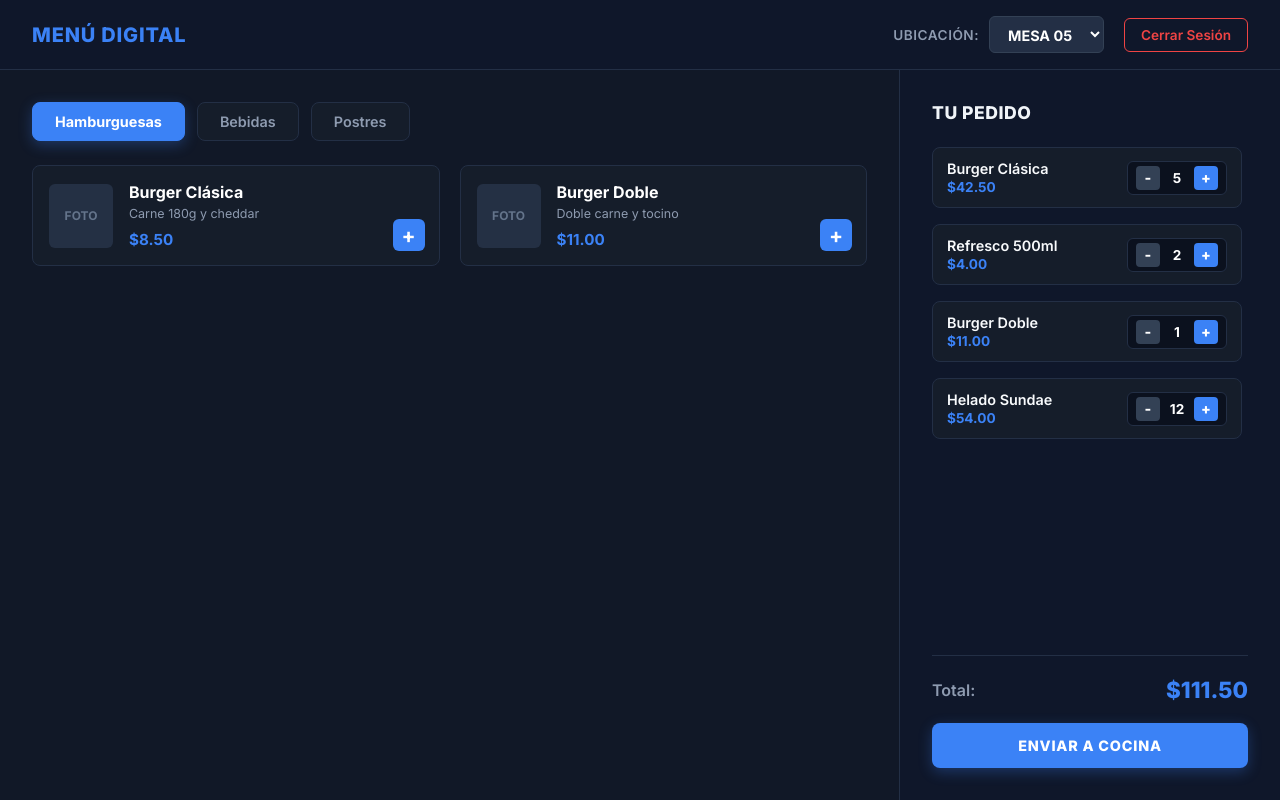
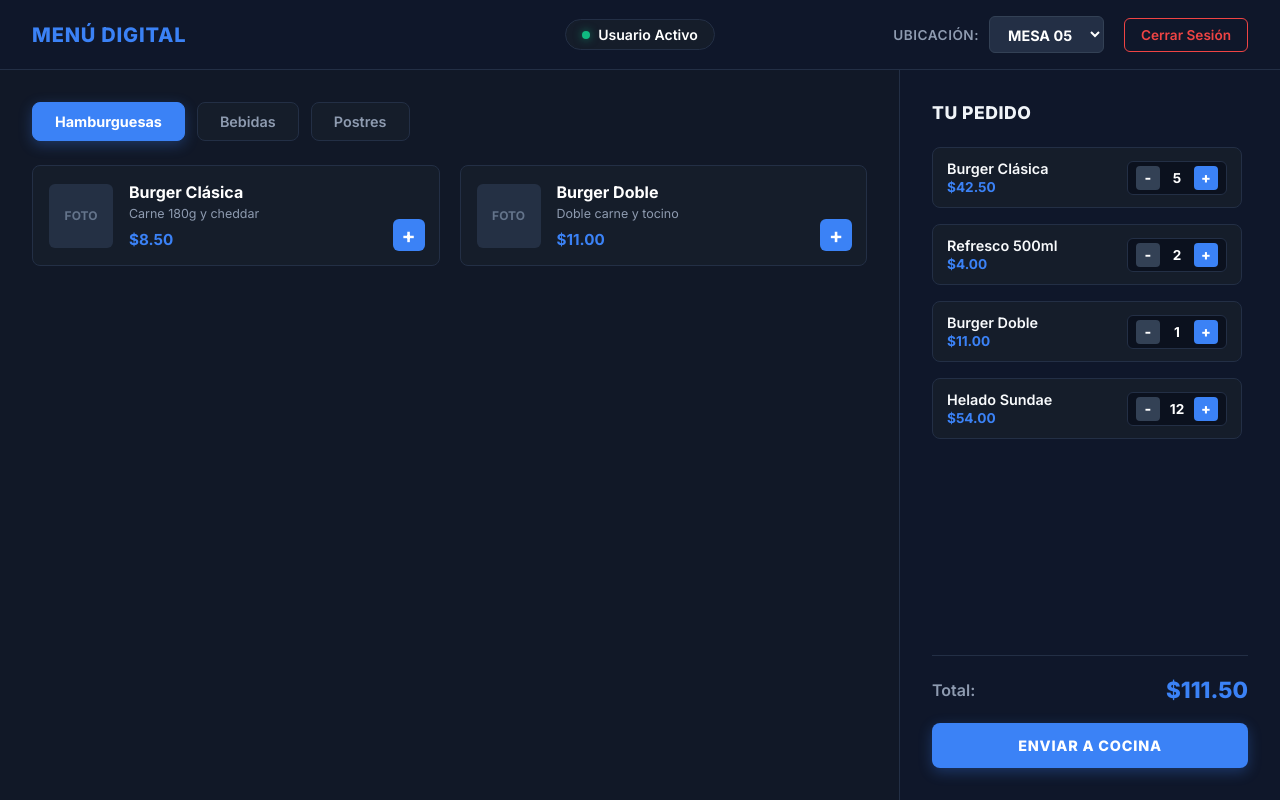
Before and after one commit to djvictorcabrera-tech/proyecto-final, a PHP site: page /menu.php in a window 1280 px wide. Run offline with PHP 8.4, Linux system fonts and the light colour scheme.

Commit message:
Add files via upload

```diff
--- a/menu.php
+++ b/menu.php
@@ -1,5 +1,9 @@
 <?php
-// Procesamiento Backend PHP
+require_once 'SessionManager.php';
+
+$session = new SessionManager();
+$usuarioConectado = $_SESSION['usuario'] ?? $_SESSION['user_name'] ?? 'Usuario Activo';
+
 if ($_SERVER['REQUEST_METHOD'] === 'POST') {
     header('Content-Type: application/json');
     $rawInput = file_get_contents('php://input');
@@ -41,12 +45,10 @@ if ($_SERVER['REQUEST_METHOD'] === 'POST') {
             --text-primary: #ffffff;
             --text-muted: #8e9bb0;
 
-            /* TEMA AZUL */
             --color-primary: #3b82f6;
             --color-primary-hover: #2563eb;
             --color-primary-dark: #1d4ed8;
             --color-danger: #ef4444;
-            --color-danger-hover: #dc2626;
 
             --border-color: #232f45;
             --radius-lg: 12px;
@@ -69,7 +71,6 @@ if ($_SERVER['REQUEST_METHOD'] === 'POST') {
             overflow: hidden;
         }
 
-        /* Fullscreen Layout */
         .app-container {
             width: 100vw;
             height: 100vh;
@@ -78,10 +79,10 @@ if ($_SERVER['REQUEST_METHOD'] === 'POST') {
             background: #111827;
         }
 
-        /* Header Bar */
+        /* Header Bar - Layout en 3 Columnas */
         .app-header {
-            display: flex;
-            justify-content: space-between;
+            display: grid;
+            grid-template-columns: 1fr auto 1fr;
             align-items: center;
             padding: 16px 32px;
             background-color: var(--bg-sidebar);
@@ -97,13 +98,36 @@ if ($_SERVER['REQUEST_METHOD'] === 'POST') {
             text-transform: uppercase;
         }
 
+        /* Bloque central del usuario */
+        .user-center-display {
+            display: flex;
+            align-items: center;
+            justify-content: center;
+            gap: 8px;
+            background-color: var(--bg-card);
+            border: 1px solid var(--border-color);
+            padding: 6px 16px;
+            border-radius: 20px;
+            font-size: 0.88rem;
+            font-weight: 600;
+            color: var(--text-primary);
+        }
+
+        .user-status-dot {
+            width: 8px;
+            height: 8px;
+            background-color: #10b981;
+            border-radius: 50%;
+            box-shadow: 0 0 8px rgba(16, 185, 129, 0.6);
+        }
+
         .header-actions {
             display: flex;
             align-items: center;
+            justify-content: flex-end;
             gap: 20px;
         }
 
-        /* Menú Desplegable de Mesas */
         .table-select-container {
             display: flex;
             align-items: center;
@@ -141,7 +165,6 @@ if ($_SERVER['REQUEST_METHOD'] === 'POST') {
             color: #ffffff;
         }
 
-        /* Botón Cerrar Sesión */
         .btn-logout {
             background-color: transparent;
             color: var(--color-danger);
@@ -152,9 +175,6 @@ if ($_SERVER['REQUEST_METHOD'] === 'POST') {
             font-weight: 600;
             text-decoration: none;
             transition: all 0.2s ease;
-         display: inline-flex;
-         align-items: center;
-         gap: 6px;
         }
 
         .btn-logout:hover {
@@ -163,7 +183,6 @@ if ($_SERVER['REQUEST_METHOD'] === 'POST') {
             box-shadow: 0 4px 12px rgba(239, 68, 68, 0.3);
         }
 
-        /* Main Content Grid */
         .main-layout {
             display: grid;
             grid-template-columns: 1fr 380px;
@@ -172,7 +191,6 @@ if ($_SERVER['REQUEST_METHOD'] === 'POST') {
             overflow: hidden;
         }
 
-        /* Menu Section */
         .menu-section {
             padding: 32px;
             border-right: 1px solid var(--border-color);
@@ -182,7 +200,6 @@ if ($_SERVER['REQUEST_METHOD'] === 'POST') {
             overflow-y: auto;
         }
 
-        /* Categories Filter */
         .categories-filter {
             display: flex;
             gap: 12px;
@@ -213,7 +230,6 @@ if ($_SERVER['REQUEST_METHOD'] === 'POST') {
             box-shadow: 0 4px 14px rgba(59, 130, 246, 0.3);
         }
 
-        /* Products Grid */
         .products-grid {
             display: grid;
             grid-template-columns: repeat(auto-fill, minmax(280px, 1fr));
@@ -304,7 +320,6 @@ if ($_SERVER['REQUEST_METHOD'] === 'POST') {
             transform: scale(1.05);
         }
 
-        /* Sidebar Order Section */
         .order-section {
             background-color: var(--bg-sidebar);
             padding: 32px;
@@ -361,7 +376,6 @@ if ($_SERVER['REQUEST_METHOD'] === 'POST') {
             font-size: 0.85rem;
         }
 
-        /* Quantity Controls (+/-) */
         .cart-item-controls {
             display: flex;
             align-items: center;
@@ -419,7 +433,6 @@ if ($_SERVER['REQUEST_METHOD'] === 'POST') {
             font-style: italic;
         }
 
-        /* Order Footer */
         .order-footer {
             border-top: 1px solid var(--border-color);
             padding-top: 20px;
@@ -476,9 +489,13 @@ if ($_SERVER['REQUEST_METHOD'] === 'POST') {
 <body>
 
 <div class="app-container">
-    <!-- Header con Selector de Mesas y Cerrar Sesión -->
     <header class="app-header">
         <h1 class="app-title">Menú Digital</h1>
+
+        <div class="user-center-display">
+            <span class="user-status-dot"></span>
+            <span><?php echo htmlspecialchars($usuarioConectado); ?></span>
+        </div>
 
         <div class="header-actions">
             <div class="table-select-container">
@@ -497,9 +514,7 @@ if ($_SERVER['REQUEST_METHOD'] === 'POST') {
         </div>
     </header>
 
-    <!-- Main Content Layout -->
     <div class="main-layout">
-        <!-- Menu Section -->
         <section class="menu-section">
             <div class="categories-filter">
                 <button class="category-btn active" onclick="filterCategory('hamburguesas', this)">Hamburguesas</button>
@@ -507,18 +522,13 @@ if ($_SERVER['REQUEST_METHOD'] === 'POST') {
                 <button class="category-btn" onclick="filterCategory('postres', this)">Postres</button>
             </div>
 
-            <div class="products-grid" id="products-container">
-                <!-- Se inyecta con JS -->
-            </div>
+            <div class="products-grid" id="products-container"></div>
         </section>
 
-        <!-- Order Sidebar -->
         <aside class="order-section">
             <div>
                 <h2 class="order-header-title">TU PEDIDO</h2>
-                <ul class="cart-list" id="cart-items">
-                    <!-- Items inyectados dinámicamente -->
-                </ul>
+                <ul class="cart-list" id="cart-items"></ul>
             </div>
 
             <div class="order-footer">
@@ -533,7 +543,6 @@ if ($_SERVER['REQUEST_METHOD'] === 'POST') {
 </div>
 
 <script>
-    // Base de datos de productos
     const dbProducts = [
         { id: 1, name: 'Burger Clásica', desc: 'Carne 180g y cheddar', price: 8.50, category: 'hamburguesas' },
         { id: 2, name: 'Burger Doble', desc: 'Doble carne y tocino', price: 11.00, category: 'hamburguesas' },
@@ -542,7 +551,6 @@ if ($_SERVER['REQUEST_METHOD'] === 'POST') {
         { id: 5, name: 'Helado Sundae', desc: 'Chocolate y galleta', price: 4.50, category: 'postres' }
     ];
 
-    // Estado del Carrito
     let cart = [
         { id: 1, name: 'Burger Clásica', qty: 5, price: 8.50 },
         { id: 3, name: 'Refresco 500ml', qty: 2, price: 2.00 },
@@ -552,7 +560,6 @@ if ($_SERVER['REQUEST_METHOD'] === 'POST') {
 
     let currentCategory = 'hamburguesas';
 
-    // Renderizar Productos
     function renderProducts() {
         const container = document.getElementById('products-container');
         container.innerHTML = '';
@@ -575,7 +582,6 @@ if ($_SERVER['REQUEST_METHOD'] === 'POST') {
         });
     }
 
-    // Filtrar por Categoría
     function filterCategory(cat, btn) {
         currentCategory = cat;
         document.querySelectorAll('.category-btn').forEach(b => b.classList.remove('active'));
@@ -583,14 +589,12 @@ if ($_SERVER['REQUEST_METHOD'] === 'POST') {
         renderProducts();
     }
 
-    // Gestión Dinámica de Cantidades (+ y -)
     function changeQuantity(productId, delta) {
         const existingIndex = cart.findIndex(item => item.id === productId);
 
         if (existingIndex !== -1) {
             cart[existingIndex].qty += delta;
 
-            // Eliminar producto si llega a 0
             if (cart[existingIndex].qty <= 0) {
                 cart.splice(existingIndex, 1);
             }
@@ -603,7 +607,6 @@ if ($_SERVER['REQUEST_METHOD'] === 'POST') {
         renderCart();
     }
 
-    // Renderizar Carrito
     function renderCart() {
         const cartContainer = document.getElementById('cart-items');
         const totalEl = document.getElementById('cart-total');
@@ -641,11 +644,9 @@ if ($_SERVER['REQUEST_METHOD'] === 'POST') {
         totalEl.textContent = `$${total.toFixed(2)}`;
     }
 
-    // Enviar Comanda a Cocina mediante AJAX/Fetch y Redirigir
     async function sendToKitchen() {
         if (cart.length === 0) return;
 
-        // Capturar la mesa seleccionada en el menú desplegable
         const mesaSeleccionada = document.getElementById('select-mesa').value;
         const totalCalculated = cart.reduce((sum, item) => sum + (item.price * item.qty), 0);
 
@@ -666,7 +667,6 @@ if ($_SERVER['REQUEST_METHOD'] === 'POST') {
             if (result.status === 'success') {
                 cart = [];
                 renderCart();
-                // Redirección automática a la vista de cocina
                 window.location.href = result.redirect || 'menu_cocina.php';
             } else {
                 alert(`❌ Error: ${result.message}`);
@@ -677,7 +677,6 @@ if ($_SERVER['REQUEST_METHOD'] === 'POST') {
         }
     }
 
-    // Inicialización al cargar la página
     window.addEventListener('DOMContentLoaded', () => {
         renderProducts();
         renderCart();
```
Lines whose indentation alone changed are shown as unchanged.
